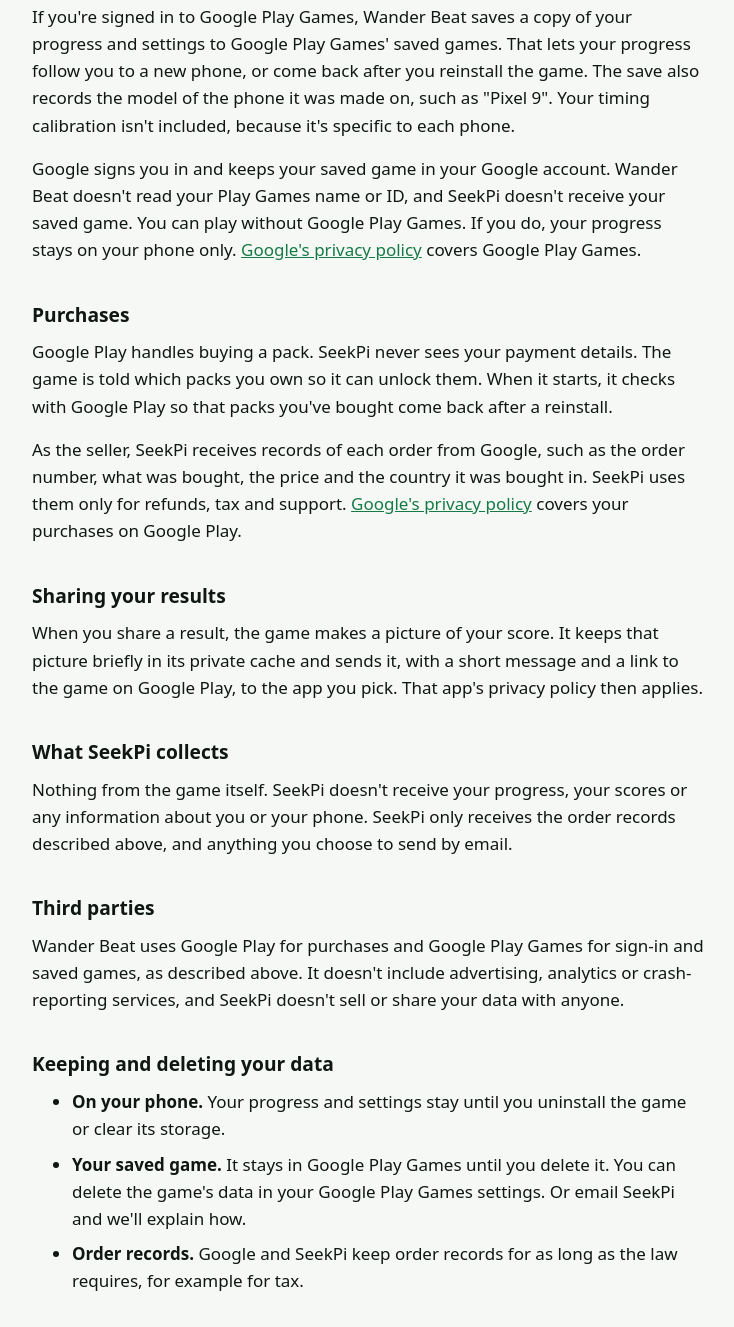
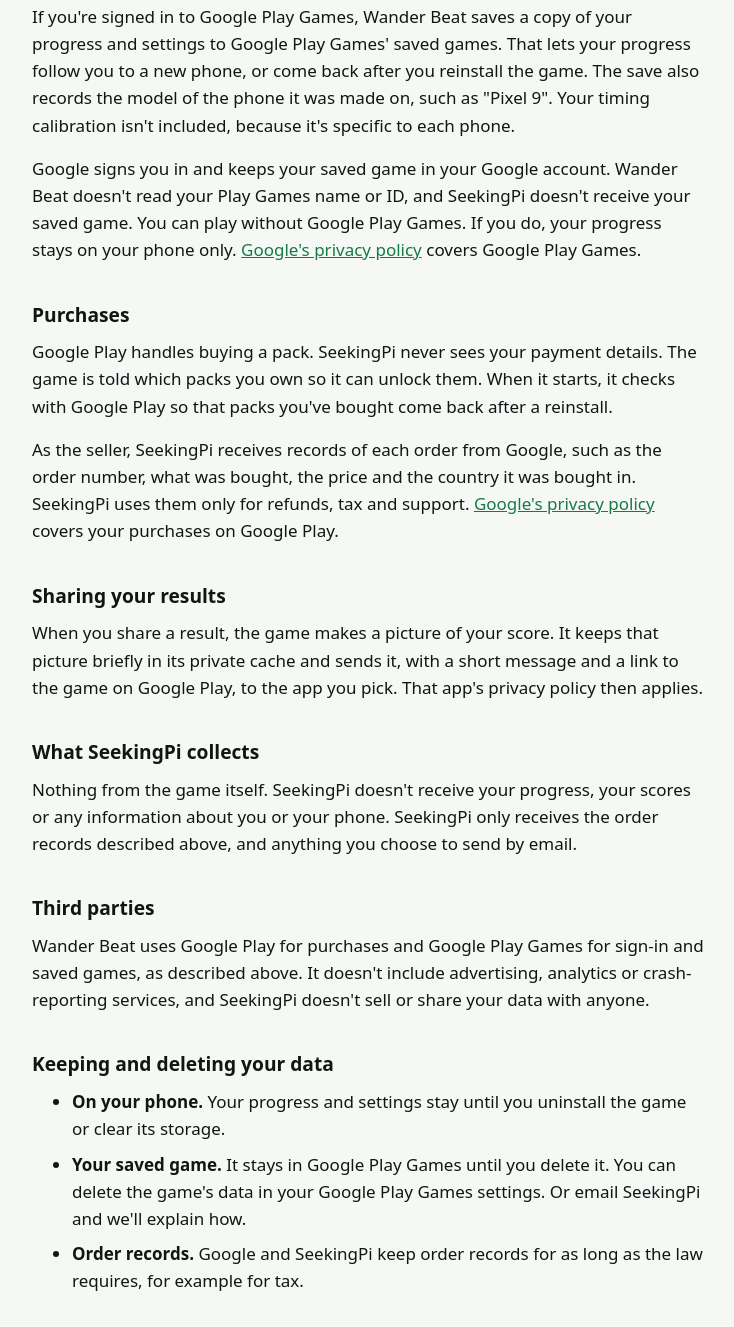
Before and after one commit to doodlleus/seekpi-policies, a plain HTML site: page wander-beat/privacy/index.html in a window 1280 px wide. Shown: the part 626-1953 px from the top of the page, without its empty margins (272-1006 px from the left). Drawn offline with Linux system fonts and the light colour scheme.

Commit message:
Wander Beat is published by SeekingPi
Co-Authored-By: Claude Opus 5.5 <noreply@anthropic.com>

```diff
--- a/wander-beat/privacy/index.html
+++ b/wander-beat/privacy/index.html
@@ -11,10 +11,10 @@
     <h1>Wander Beat privacy policy</h1>
     <p class="meta">Effective 15 November 2026</p>
 
-    <p>Wander Beat is a rhythm game for Android by SeekPi. This policy explains what happens to your information when you play it.</p>
+    <p>Wander Beat is a rhythm game for Android by SeekingPi. This policy explains what happens to your information when you play it.</p>
 
     <div class="summary">
-      <p><strong>In short:</strong> SeekPi doesn't collect personal data from the game. There are no ads, analytics or tracking. Your progress is kept on your phone. If you're signed in to Google Play Games, a copy of it is also saved to your Google account. Google Play handles purchases.</p>
+      <p><strong>In short:</strong> SeekingPi doesn't collect personal data from the game. There are no ads, analytics or tracking. Your progress is kept on your phone. If you're signed in to Google Play Games, a copy of it is also saved to your Google account. Google Play handles purchases.</p>
     </div>
 
     <h2>What the game keeps on your phone</h2>
@@ -25,26 +25,26 @@
 
     <h2>Google Play Games</h2>
     <p>If you're signed in to Google Play Games, Wander Beat saves a copy of your progress and settings to Google Play Games' saved games. That lets your progress follow you to a new phone, or come back after you reinstall the game. The save also records the model of the phone it was made on, such as "Pixel 9". Your timing calibration isn't included, because it's specific to each phone.</p>
-    <p>Google signs you in and keeps your saved game in your Google account. Wander Beat doesn't read your Play Games name or ID, and SeekPi doesn't receive your saved game. You can play without Google Play Games. If you do, your progress stays on your phone only. <a href="https://policies.google.com/privacy">Google's privacy policy</a> covers Google Play Games.</p>
+    <p>Google signs you in and keeps your saved game in your Google account. Wander Beat doesn't read your Play Games name or ID, and SeekingPi doesn't receive your saved game. You can play without Google Play Games. If you do, your progress stays on your phone only. <a href="https://policies.google.com/privacy">Google's privacy policy</a> covers Google Play Games.</p>
 
     <h2>Purchases</h2>
-    <p>Google Play handles buying a pack. SeekPi never sees your payment details. The game is told which packs you own so it can unlock them. When it starts, it checks with Google Play so that packs you've bought come back after a reinstall.</p>
-    <p>As the seller, SeekPi receives records of each order from Google, such as the order number, what was bought, the price and the country it was bought in. SeekPi uses them only for refunds, tax and support. <a href="https://policies.google.com/privacy">Google's privacy policy</a> covers your purchases on Google Play.</p>
+    <p>Google Play handles buying a pack. SeekingPi never sees your payment details. The game is told which packs you own so it can unlock them. When it starts, it checks with Google Play so that packs you've bought come back after a reinstall.</p>
+    <p>As the seller, SeekingPi receives records of each order from Google, such as the order number, what was bought, the price and the country it was bought in. SeekingPi uses them only for refunds, tax and support. <a href="https://policies.google.com/privacy">Google's privacy policy</a> covers your purchases on Google Play.</p>
 
     <h2>Sharing your results</h2>
     <p>When you share a result, the game makes a picture of your score. It keeps that picture briefly in its private cache and sends it, with a short message and a link to the game on Google Play, to the app you pick. That app's privacy policy then applies.</p>
 
-    <h2>What SeekPi collects</h2>
-    <p>Nothing from the game itself. SeekPi doesn't receive your progress, your scores or any information about you or your phone. SeekPi only receives the order records described above, and anything you choose to send by email.</p>
+    <h2>What SeekingPi collects</h2>
+    <p>Nothing from the game itself. SeekingPi doesn't receive your progress, your scores or any information about you or your phone. SeekingPi only receives the order records described above, and anything you choose to send by email.</p>
 
     <h2>Third parties</h2>
-    <p>Wander Beat uses Google Play for purchases and Google Play Games for sign-in and saved games, as described above. It doesn't include advertising, analytics or crash-reporting services, and SeekPi doesn't sell or share your data with anyone.</p>
+    <p>Wander Beat uses Google Play for purchases and Google Play Games for sign-in and saved games, as described above. It doesn't include advertising, analytics or crash-reporting services, and SeekingPi doesn't sell or share your data with anyone.</p>
 
     <h2>Keeping and deleting your data</h2>
     <ul>
       <li><strong>On your phone.</strong> Your progress and settings stay until you uninstall the game or clear its storage.</li>
-      <li><strong>Your saved game.</strong> It stays in Google Play Games until you delete it. You can delete the game's data in your Google Play Games settings. Or email SeekPi and we'll explain how.</li>
-      <li><strong>Order records.</strong> Google and SeekPi keep order records for as long as the law requires, for example for tax.</li>
+      <li><strong>Your saved game.</strong> It stays in Google Play Games until you delete it. You can delete the game's data in your Google Play Games settings. Or email SeekingPi and we'll explain how.</li>
+      <li><strong>Order records.</strong> Google and SeekingPi keep order records for as long as the law requires, for example for tax.</li>
     </ul>
 
     <h2>Children</h2>
@@ -54,9 +54,9 @@
     <p>If this policy changes, the new version will be posted on this page with a new effective date.</p>
 
     <h2>Contact</h2>
-    <p>SeekPi<br><a href="mailto:adam.legge@gmail.com">adam.legge@gmail.com</a></p>
+    <p>SeekingPi<br><a href="mailto:adam.legge@gmail.com">adam.legge@gmail.com</a></p>
 
-    <footer><a href="../../">All SeekPi app policies</a></footer>
+    <footer><a href="../../">All app policies</a></footer>
   </main>
 </body>
 </html>
```
Also changed, not shown: index.html (+1 -1 lines).
